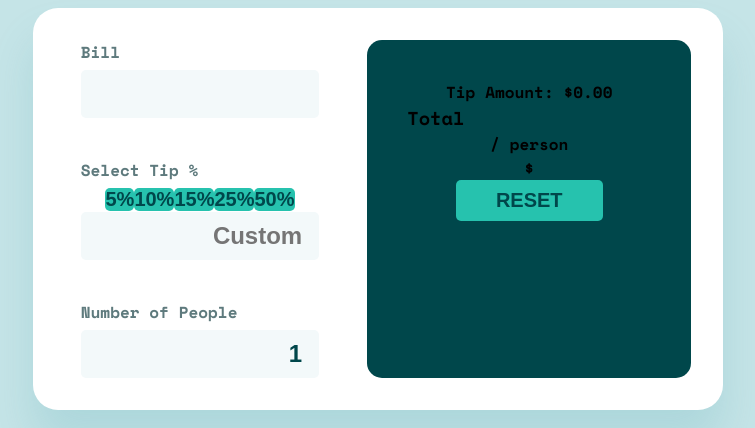
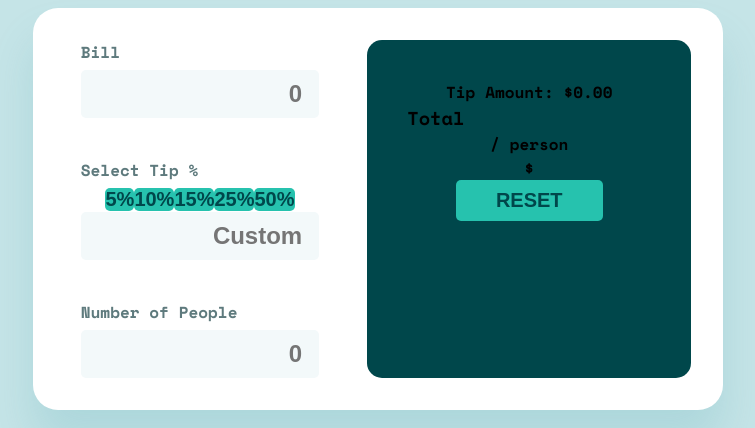
Before and after one commit to zowieerickson/react-tip-calculator-app, a React (Vite) app: page / in a window 1280 px wide. Shown: the part 255-683 px from the top of the page, without its empty margins (262-1017 px from the left). Built offline with nearby package versions, Linux system fonts and the light colour scheme.

Commit message:
update initial state of Bill and NumberOfPeople to be empty strings, and set placeholders for both to be 0

```diff
--- a/src/components/Bill.jsx
+++ b/src/components/Bill.jsx
@@ -13,6 +13,7 @@ export default function Bill({ bill, onStateChangeBill, regexNumbersOnly }) {
                 onChange={handleBillChange}
                 value={bill}
                 type="text"
+                placeholder="0"
                 name=""
                 id=""
             />
--- a/src/components/Button.jsx
+++ b/src/components/Button.jsx
@@ -11,7 +11,7 @@ function Button({buttonClass, onClick, children }) {
 export default function ResetButton({ onStateChangeBill, onStateChangePeopleCount, onStateChangeTipPercentage, onStateChangeCustomTip }) {
     function handleOnClickReset() {
         onStateChangeBill('')
-        onStateChangePeopleCount(1)
+        onStateChangePeopleCount('')
         onStateChangeTipPercentage(0)
         onStateChangeCustomTip('')
     }
--- a/src/components/DataWrapper.jsx
+++ b/src/components/DataWrapper.jsx
@@ -10,7 +10,7 @@ import ResetButton from "./Button"
 
 export default function DataWrapper() {
     const [bill, setBill] = useState('')
-    const [peopleCount, setPeopleCount] = useState(1)
+    const [peopleCount, setPeopleCount] = useState('')
     const [tipPercentage, setTipPercentage] = useState(0)
     const [customTip, setCustomTip] = useState('')
 
--- a/src/components/NumberOfPeople.jsx
+++ b/src/components/NumberOfPeople.jsx
@@ -13,6 +13,7 @@ export default function NumberOfPeople({ peopleCount, onStateChangePeopleCount,
                 onChange={handlePeopleCountChange}
                 type="text"
                 value={peopleCount}
+                placeholder="0"
                 name=""
                 id=""
             />
```
